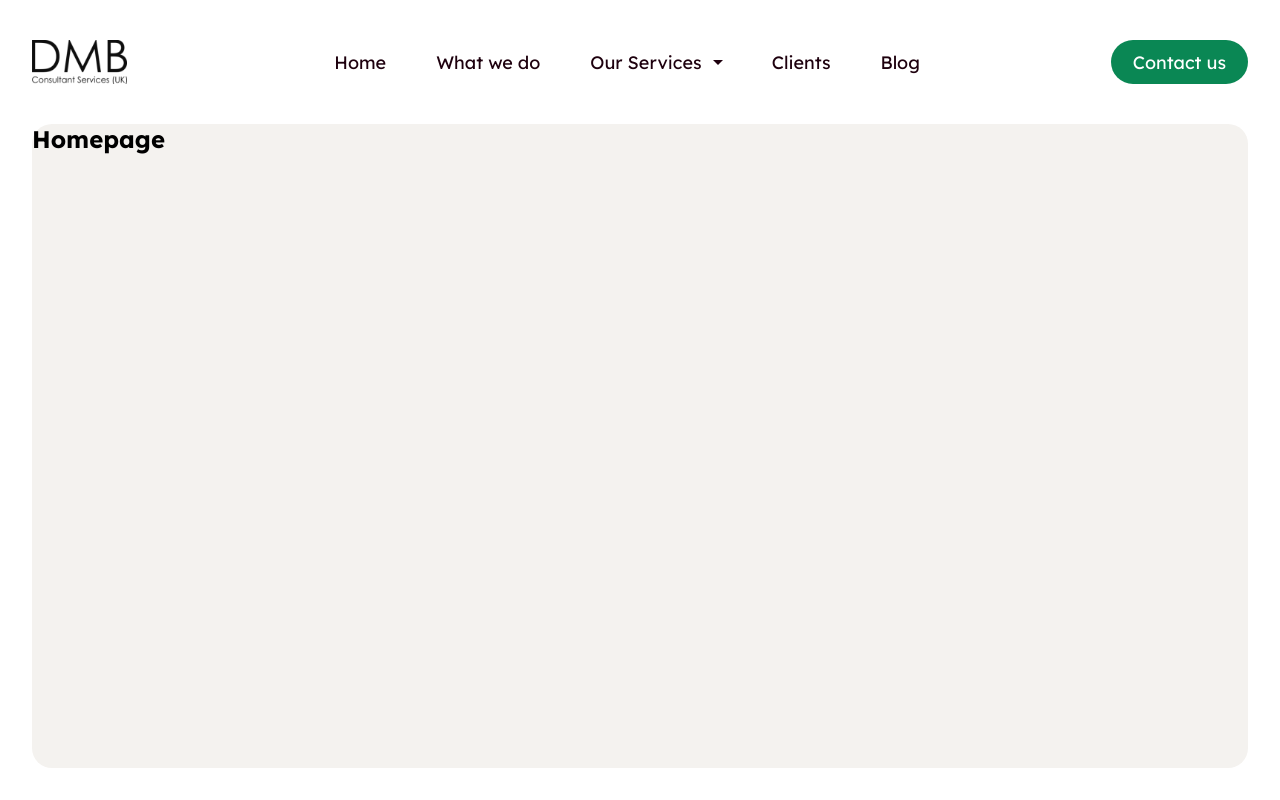
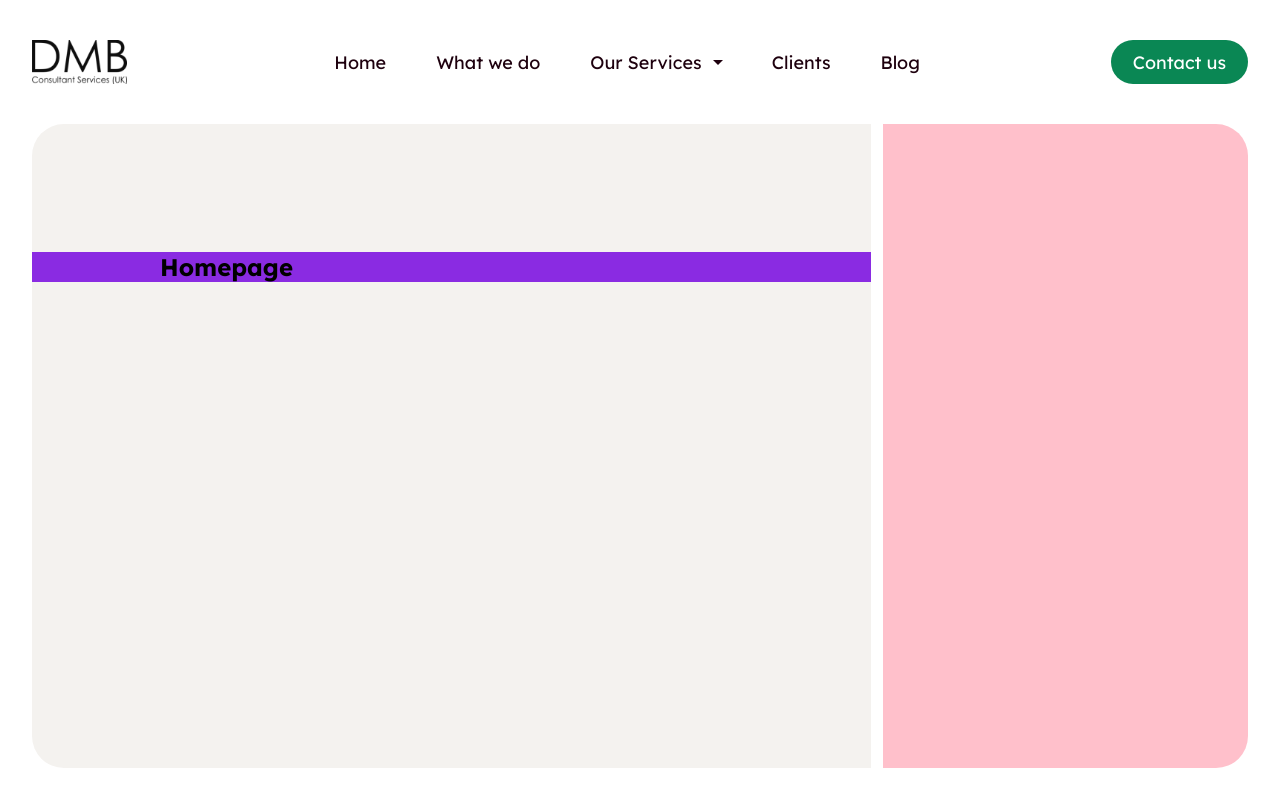
Before and after one commit to simoneast1992/dmb2025, a React (Vite) app: page / in a window 1280 px wide. Built offline with nearby package versions, Linux system fonts and the light colour scheme.

Commit message:
Page structuring

```diff
--- a/src/App.tsx
+++ b/src/App.tsx
@@ -9,6 +9,7 @@ import Blog from './pages/Blog';
 import DesignAndModelling from './pages/services/DesignAndModelling';
 import HealthAndSafety from './pages/services/HealthAndSafety';
 import Training from './pages/services/Training';
+import Contact from './pages/Contact';
 
 function App() {
 
@@ -63,7 +64,7 @@ function App() {
 					name: 'Blog',
 					link: './blog',
 					subItems: undefined,
-				},
+				}
 			]}
 		/>
 		<BrowserRouter>
@@ -75,6 +76,7 @@ function App() {
 				<Route path='health-and-safety' element={<HealthAndSafety />} />
 				<Route path='training' element={<Training />} />
 				<Route path='blog' element={<Blog />} />
+				<Route path='contact-us' element={<Contact />} />
 				<Route path='*' element={<NoPage />} />
 			</Routes>
 		</BrowserRouter>
--- /dev/null
+++ b/src/pages/Contact.tsx
@@ -0,0 +1,11 @@
+const Contact = () => {
+	return (
+		<main>
+			<section>
+				<h1>Contact</h1>
+			</section>
+		</main>
+	)
+}
+
+export default Contact;
--- a/src/pages/Homepage.tsx
+++ b/src/pages/Homepage.tsx
@@ -1,12 +1,14 @@
 const Homepage = () => {
 	return (
 		<main>
-			<section>
-				<h1>Homepage</h1>
-			</section>
 			<aside>
 				<img />
 			</aside>
+			<section>
+				<div className="content-block">
+					<h1>Homepage</h1>
+				</div>
+			</section>
 		</main>
 	)
 }
--- a/src/styles/style.css
+++ b/src/styles/style.css
@@ -38,14 +38,31 @@ body {
 	main {
 		display: flex;
 		height: auto;
+		flex-direction: column;
 		flex-grow: 1;
+		gap: 0.75rem;
 		width: 100vw;
+
+		> aside {
+			background: pink;
+			border-radius: 0 2rem 0 0;
+			height: 16rem;
+			width: 100%;
+		}
 
 		> section {
 			background: var(--main-background);
 			border-radius: none;
 			display: flex;
 			flex-grow: 1;
+			padding: 10vw 0;
+
+			.content-block {
+				background-color: blueviolet;
+				height: min-content;
+				padding: 0 10vw;
+				width: 100%;
+			}
 		}
 	}
 }
@@ -62,6 +79,22 @@ body {
 
 @media only screen and (min-width: 1024px) {
 	body main {
+		flex-direction: row;
 		padding: 0 2rem 2rem;
+
+		> aside {
+			border-radius: 0 2rem 2rem 0;
+			height: 100%;
+			order: 1;
+			width: 30%;
+
+			+ section {
+				border-radius: 2rem 0 0 2rem;
+			}
+		}
+
+		> section {
+			order: 0;
+		}
 	}
 }
```
